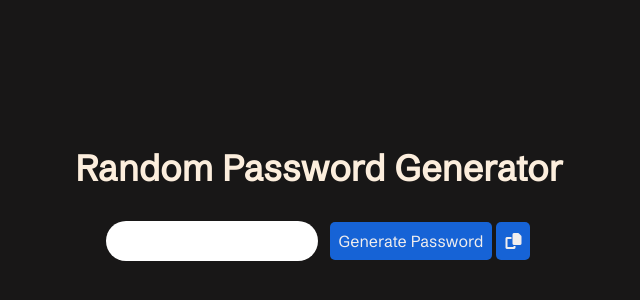
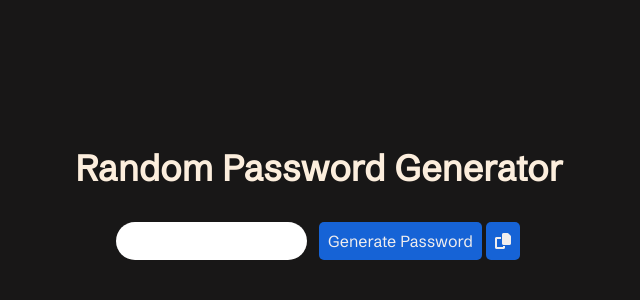
Before and after one commit to tersnat/random_password, a plain HTML site: page index.html in a window 1280 px wide. Shown: the part 206-506 px from the top of the page, without its empty margins (321-961 px from the left). Drawn offline with Linux system fonts and the light colour scheme.

Commit message:
style.css

```diff
--- a/style.css
+++ b/style.css
@@ -22,15 +22,14 @@ body {
     display: flex;
     justify-content: center;
     align-items: center;
-    margin-bottom: 20px;
+    margin-bottom: 30px;
   }
 
   #password {
     font-family: 'Schibsted Grotesk', sans-serif;
-    font-size: 16px;
+    font-size: 14px;
     padding: 10px;
     border: none;
-
     border-radius: 25px;
     margin-right: 10px;
   }
```
